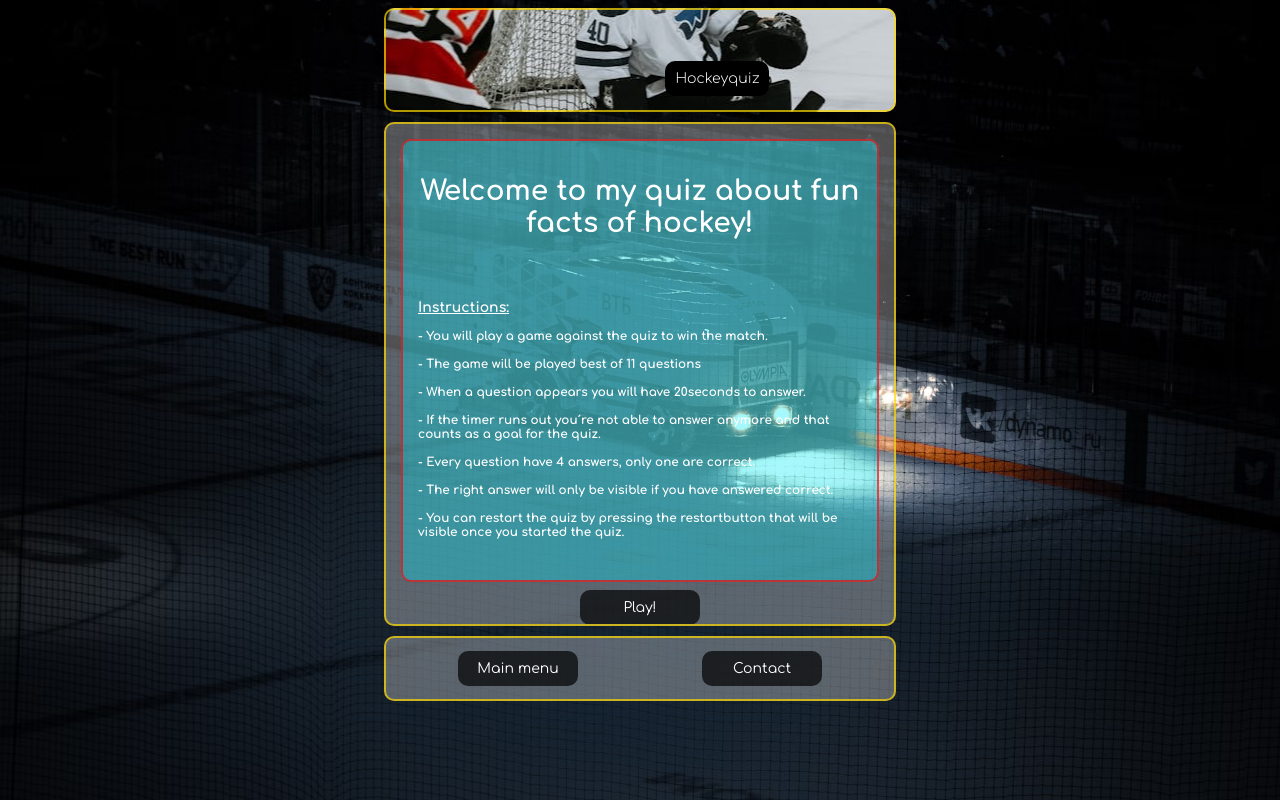
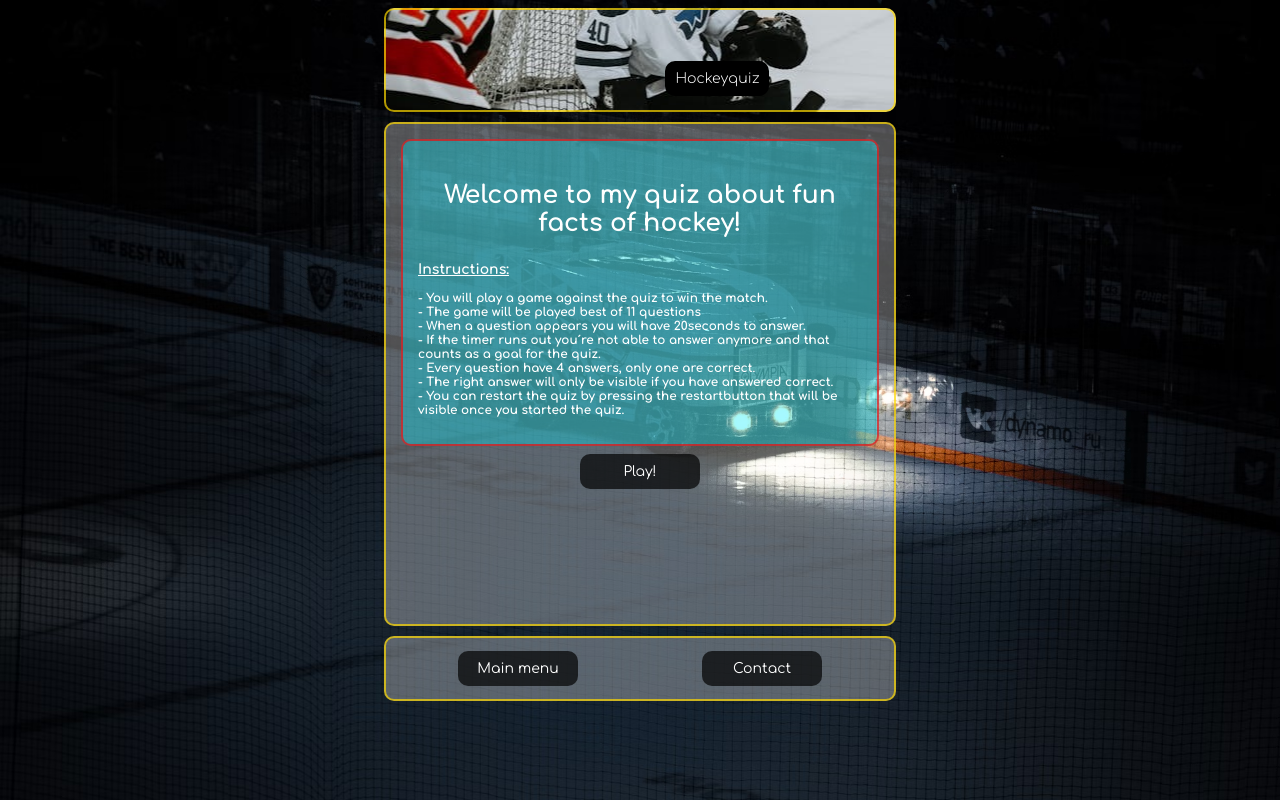
Before and after one commit to Profess0ro/hockeyquiz, a plain HTML site: page index.html in a window 1280 px wide. Drawn offline with Linux system fonts and the light colour scheme; a web font is replaced by a local one.

Commit message:
redesigned instructions with no extra empty rows between

```diff
--- a/assets/css/style.css
+++ b/assets/css/style.css
@@ -41,6 +41,10 @@ header{
 }
 #contact-area {
     align-items: center;
+}
+#welcome-text {
+    font-size: 14px;
+    font-weight: bold;
 }
 .rules {
     text-align: left;
@@ -204,6 +208,9 @@ input {
     margin-top: 20px;
     border: 2px solid rgba(255, 217, 0, 0.692);
 }
+#restart-game {
+    width: 80px;
+}
 .correctanswer {
     background-color: rgba(0, 255, 21, 0.623);
     border: 2px solid rgba(0, 255, 21, 0.897);
@@ -216,6 +223,9 @@ input {
     .big-div {
         height: 55vh;
    }
+   #restart-game {
+    width: 120px;
+}
 }
 @media (min-width: 768px) {
     body {
@@ -240,7 +250,7 @@ input {
     .rules {
         font-size: 12px;
    }
-    #timer, #scores {
+    #timer, #scores, #welcome-text {
         font-size: 25px;
    }
     #next-question{
--- a/index.html
+++ b/index.html
@@ -31,15 +31,15 @@
         <!-- Main menu -->
         <div id="welcome" class="grey-div big-div">
           <div class="blue-div" id="instructions">
-            <h1><b>Welcome to my quiz about fun facts of hockey!</b></h1><br><br>
+            <p id="welcome-text">Welcome to my quiz about fun facts of hockey!</p>
             <p class="rules"><u>Instructions:</u> <br><br>
-              - You will play a game against the quiz to win the match. <br><br>
-              - The game will be played best of 11 questions<br><br>
-              - When a question appears you will have 20seconds to answer. <br><br>
-              - If the timer runs out you´re not able to answer anymore and that counts as a goal for the quiz. <br><br>
-              - Every question have 4 answers, only one are correct. <br><br>
-              - The right answer will only be visible if you have answered correct. <br><br>
-              - You can restart the quiz by pressing the restartbutton that will be visible once you started the quiz.<br><br>
+              - You will play a game against the quiz to win the match. <br>
+              - The game will be played best of 11 questions<br>
+              - When a question appears you will have 20seconds to answer. <br>
+              - If the timer runs out you´re not able to answer anymore and that counts as a goal for the quiz. <br>
+              - Every question have 4 answers, only one are correct. <br>
+              - The right answer will only be visible if you have answered correct. <br>
+              - You can restart the quiz by pressing the restartbutton that will be visible once you started the quiz.<br>
             </p>
           </div>
           <div id="play"><button id="play-btn"
```
